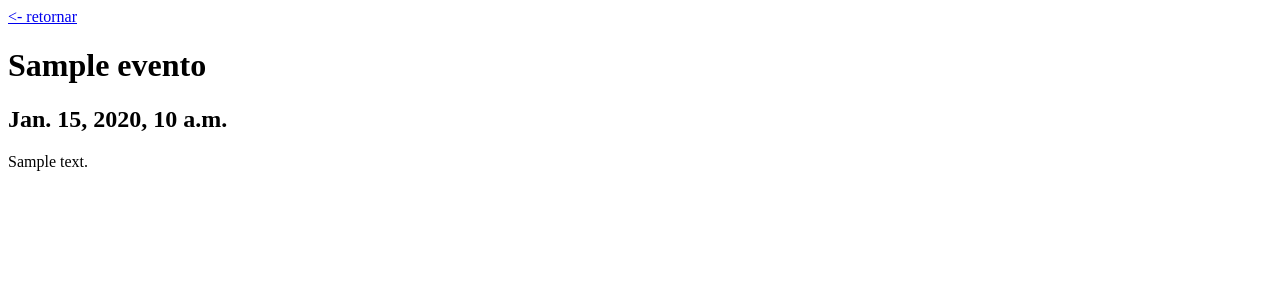
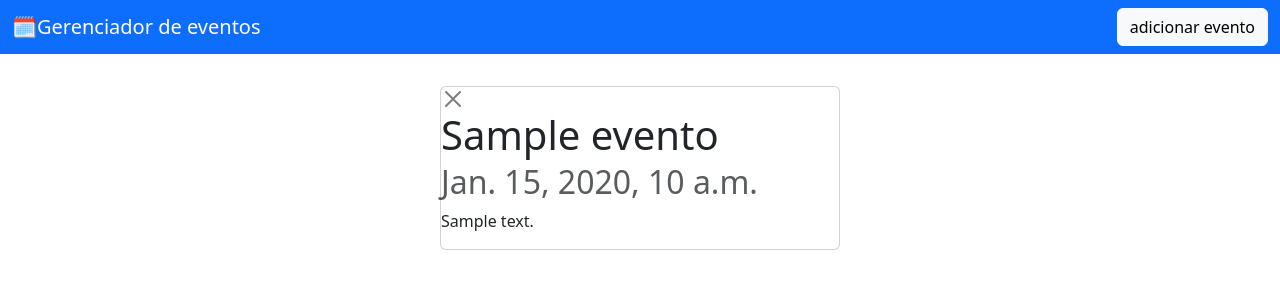
Before and after one commit to sebasthub/agenda, a Django app: page /evento/1/ in a window 1280 px wide. Shown: the top 300 px of the page. Run offline with Django 4.2, Linux system fonts and the light colour scheme; tables that the repository leaves empty hold one stand-in row (values such as "Sample post").

Commit message:
alteracoes de estilo

```diff
--- a/AgendaApp/eventos/templates/base.html
+++ b/AgendaApp/eventos/templates/base.html
@@ -1,6 +1,7 @@
 <!DOCTYPE html>
 <html>
     <head>
+        <link href="https://cdn.jsdelivr.net/npm/bootstrap@5.3.2/dist/css/bootstrap.min.css" rel="stylesheet" integrity="sha384-T3c6CoIi6uLrA9TneNEoa7RxnatzjcDSCmG1MXxSR1GAsXEV/Dwwykc2MPK8M2HN" crossorigin="anonymous">
         <meta charset="utf-8">
         <meta http-equiv="X-UA-Compatible" content="IE=edge">
         <title>Agendas - Eventos</title>
@@ -9,9 +10,18 @@
         <link rel="stylesheet" href="">
     </head>
     <body>
+        <nav class="navbar bg-primary">
+            <div class="container-fluid">
+              <span class="navbar-brand mb-0 h1"><a href="{% url "index" %}" style="color: white;text-decoration:none; ">🗓️Gerenciador de eventos</a></span>
+              <a href="{% url "cadastra_evento" %}" class="btn btn-light d-flex" type="submit">adicionar evento</a>
+            </div>
+          </nav>
+        <div style="display: grid; place-items: center; padding: 2rem">
         {% block conteudo %}
 
         {% endblock conteudo %}
-        <script src="" async defer></script>
+        </div>
+        <script src="https://cdn.jsdelivr.net/npm/bootstrap@5.3.2/dist/js/bootstrap.bundle.min.js" integrity="sha384-C6RzsynM9kWDrMNeT87bh95OGNyZPhcTNXj1NW7RuBCsyN/o0jlpcV8Qyq46cDfL" crossorigin="anonymous"></script>
+  </body>
     </body>
 </html>
--- a/AgendaApp/eventos/templates/cadastro.html
+++ b/AgendaApp/eventos/templates/cadastro.html
@@ -1,7 +1,8 @@
 {% extends "base.html" %}
 
 {% block conteudo %}
-<a href="{% url "index" %}"><-voltar</a>
+<div class="card" style="width:18rem">
+<a class="btn-close" href="{% url "index" %}"></a>
 <form action="" method="post">
     {% csrf_token %}
     {% if form.data.errors %}
@@ -14,4 +15,5 @@
     </table>
     <input type="submit" value="enviar">
 </form>
+</div>
 {% endblock conteudo %}
--- a/AgendaApp/eventos/templates/detail.html
+++ b/AgendaApp/eventos/templates/detail.html
@@ -1,8 +1,10 @@
 {% extends "base.html" %}
 
 {% block conteudo %}
-    <a href="{% url "index" %}"><- retornar</a>
-    <h1>{{ evento.titulo_do_evento }}</h1>
-    <h2>{{ evento.data_e_hora }}</h2>
-    <p>{{ evento.descricao }}</p>
+<div class="card" style="width: 25rem">
+    <a class="btn-close" href="{% url "index" %}"></a>
+    <h1 class="card-title">{{ evento.titulo_do_evento }}</h1>
+    <h2 class="card-subtitle mb-2 text-body-secondary">{{ evento.data_e_hora }}</h2>
+    <p class="card-text">{{ evento.descricao }}</p>
+<div>
 {% endblock conteudo %}
```
Also changed, not shown: AgendaApp/eventos/templates/index.html (+7 -6 lines).
